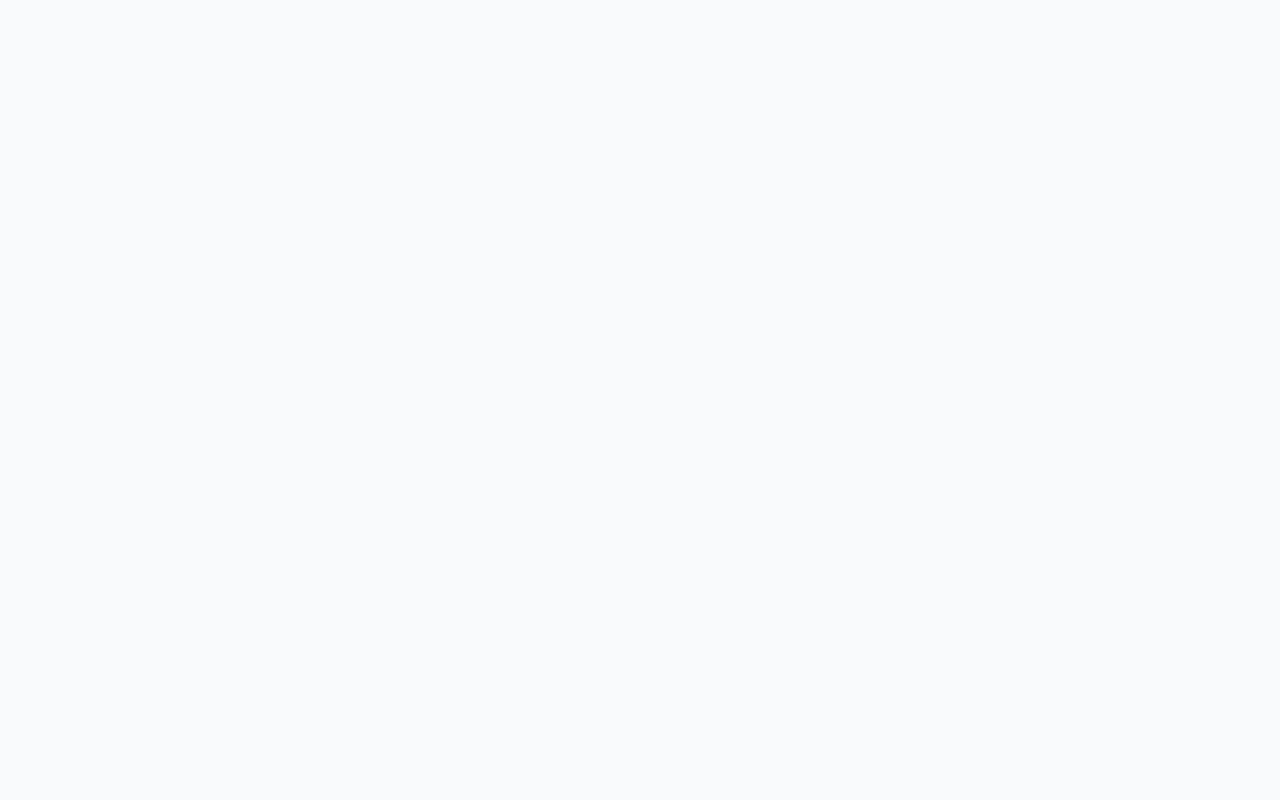
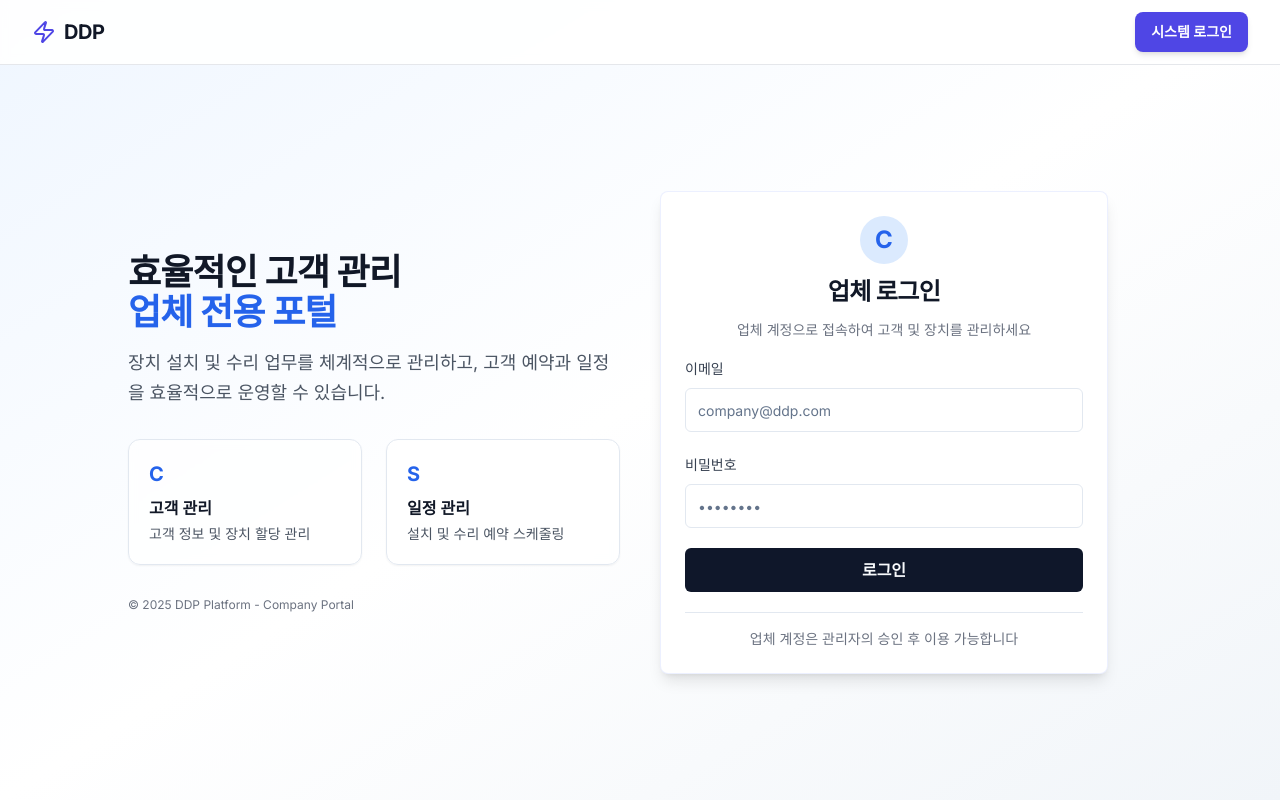
Before and after one commit to rlaDonghwan/DDP, a Next.js app in the folder frontend/: page /company/login in a window 1280 px wide. Before the commit this address had no page. Built offline with nearby package versions, Linux system fonts and the light colour scheme; no server answers.

Commit message:
sytle : 업체 로그인 페이지

```diff
--- /dev/null
+++ b/frontend/src/app/(auth)/company/login/page.tsx
@@ -0,0 +1,59 @@
+import { Header } from "@/components/landing/header";
+import { LoginForm } from "@/features/auth/components/login-form";
+
+/**
+ * 업체 전용 로그인 페이지
+ */
+export default function CompanyLoginPage() {
+  return (
+    <div className="min-h-screen flex flex-col bg-gradient-to-br from-blue-50 via-white to-slate-100">
+      <Header hideNav />
+      <div className="flex flex-1 items-center justify-center px-4 py-12 sm:px-6 lg:px-8">
+        <div className="grid w-full max-w-5xl gap-10 lg:grid-cols-2 items-center">
+          {/* Left marketing panel */}
+          <div className="hidden lg:block space-y-8">
+            <div>
+              <h1 className="text-3xl font-bold tracking-tight text-gray-900 sm:text-4xl">
+                효율적인 고객 관리
+                <br />
+                <span className="text-blue-600">업체 전용 포털</span>
+              </h1>
+              <p className="mt-4 text-lg text-gray-600 leading-relaxed">
+                장치 설치 및 수리 업무를 체계적으로 관리하고,
+                고객 예약과 일정을 효율적으로 운영할 수 있습니다.
+              </p>
+            </div>
+            <div className="grid grid-cols-2 gap-6">
+              <div className="rounded-xl border bg-white/70 backdrop-blur-sm p-5 shadow-sm hover:shadow-md transition">
+                <div className="h-6 w-6 text-blue-600 font-bold text-xl">
+                  C
+                </div>
+                <h3 className="mt-3 font-semibold text-gray-900">고객 관리</h3>
+                <p className="mt-1 text-sm text-gray-600">
+                  고객 정보 및 장치 할당 관리
+                </p>
+              </div>
+              <div className="rounded-xl border bg-white/70 backdrop-blur-sm p-5 shadow-sm hover:shadow-md transition">
+                <div className="h-6 w-6 text-blue-600 font-bold text-xl">
+                  S
+                </div>
+                <h3 className="mt-3 font-semibold text-gray-900">
+                  일정 관리
+                </h3>
+                <p className="mt-1 text-sm text-gray-600">
+                  설치 및 수리 예약 스케줄링
+                </p>
+              </div>
+            </div>
+            <p className="text-xs text-gray-500">
+              © 2025 DDP Platform - Company Portal
+            </p>
+          </div>
+
+          {/* Right form card */}
+          <LoginForm userType="company" />
+        </div>
+      </div>
+    </div>
+  );
+}
--- a/frontend/src/components/landing/landing-page.tsx
+++ b/frontend/src/components/landing/landing-page.tsx
@@ -201,8 +201,33 @@ const Footer: React.FC = () => (
           </ul>
         </div>
       </div>
-      <div className="mt-12 border-t border-gray-700 pt-8 text-center text-sm text-gray-400">
-        &copy; 2025 DDP Project. All rights reserved.
+      <div className="mt-12 border-t border-gray-700 pt-8">
+        <div className="flex flex-col items-center space-y-4 mb-6">
+          <p className="text-sm text-gray-400">역할별 로그인</p>
+          <div className="flex flex-wrap justify-center gap-4">
+            <Link
+              href="/login"
+              className="rounded-lg bg-indigo-600 px-6 py-2 text-sm font-semibold text-white shadow-md transition-colors hover:bg-indigo-700"
+            >
+              사용자 로그인
+            </Link>
+            <Link
+              href="/company/login"
+              className="rounded-lg bg-blue-600 px-6 py-2 text-sm font-semibold text-white shadow-md transition-colors hover:bg-blue-700"
+            >
+              업체 로그인
+            </Link>
+            <Link
+              href="/admin/login"
+              className="rounded-lg bg-orange-600 px-6 py-2 text-sm font-semibold text-white shadow-md transition-colors hover:bg-orange-700"
+            >
+              관리자 로그인
+            </Link>
+          </div>
+        </div>
+        <div className="text-center text-sm text-gray-400">
+          &copy; 2025 DDP Project. All rights reserved.
+        </div>
       </div>
     </div>
   </footer>
--- a/frontend/src/features/auth/components/login-form.tsx
+++ b/frontend/src/features/auth/components/login-form.tsx
@@ -22,7 +22,7 @@ import { authApi, getRedirectPath } from "../api";
  * 로그인 폼 컴포넌트
  */
 interface LoginFormProps {
-  userType: "admin" | "user";
+  userType: "admin" | "user" | "company";
 }
 
 export function LoginForm({ userType }: LoginFormProps) {
@@ -63,9 +63,19 @@ export function LoginForm({ userType }: LoginFormProps) {
           setIsLoading(false);
           return;
         }
-        if (userType === "user" && actualRole === "admin") {
+        if (userType === "company" && actualRole !== "company") {
           toast.error("로그인 실패", {
-            description: "관리자 계정은 관리자 로그인 페이지를 이용해주세요.",
+            description:
+              "업체 계정이 아닙니다. 올바른 로그인 페이지를 이용해주세요.",
+          });
+          setIsLoading(false);
+          return;
+        }
+        if (userType === "user" && (actualRole === "admin" || actualRole === "company")) {
+          toast.error("로그인 실패", {
+            description: actualRole === "admin"
+              ? "관리자 계정은 관리자 로그인 페이지를 이용해주세요."
+              : "업체 계정은 업체 로그인 페이지를 이용해주세요.",
           });
           setIsLoading(false);
           return;
@@ -111,6 +121,14 @@ export function LoginForm({ userType }: LoginFormProps) {
       title: "관리자 로그인",
       description: "관리자 권한으로 시스템에 접속합니다",
       placeholder: "admin@ddp.com",
+    },
+    company: {
+      icon: "C",
+      iconBg: "bg-blue-100",
+      iconColor: "text-blue-600",
+      title: "업체 로그인",
+      description: "업체 계정으로 접속하여 고객 및 장치를 관리하세요",
+      placeholder: "company@ddp.com",
     },
     user: {
       icon: "U",
@@ -201,6 +219,14 @@ export function LoginForm({ userType }: LoginFormProps) {
               </Button>
             </div>
           )}
+
+          {userType === "company" && (
+            <div className="pt-4 border-t">
+              <p className="text-sm text-center text-gray-500">
+                업체 계정은 관리자의 승인 후 이용 가능합니다
+              </p>
+            </div>
+          )}
         </form>
       </CardContent>
     </Card>
```
